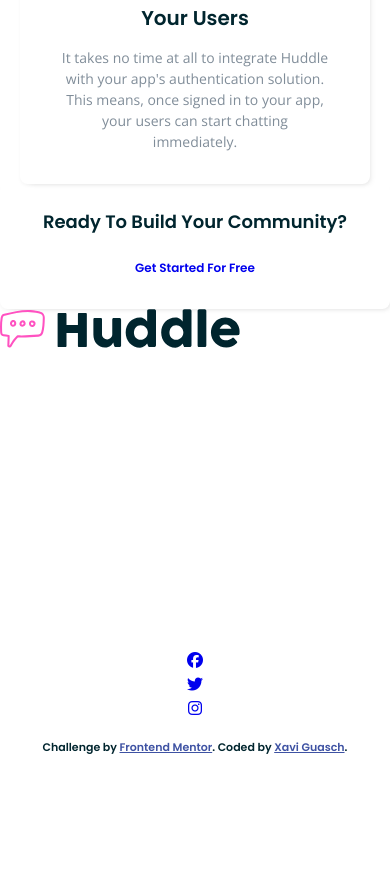
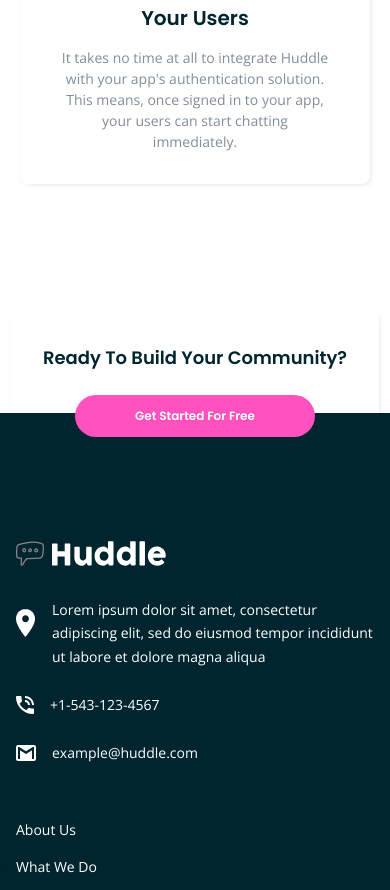
Before and after one commit to xaviguasch/huddle-landing-page-with-alternating-feature-blocks-frontendmentor-challenge-prac, a plain HTML site: page index.html in a window 390 px wide. Shown: the part 1981-2871 px from the top of the page. Before the commit the page ends 2737 px from the top, so only its background shows below. Drawn offline with nearby package versions, Linux system fonts and the light colour scheme.

Commit message:
finished mobile version, pending adjustments

```diff
--- a/index.html
+++ b/index.html
@@ -87,9 +87,9 @@
             </div>
           </div>
         </section>
-        <section class="cta-section card">
+        <section class="cta-section">
           <h2 class="medium-title">Ready To Build Your Community?</h2>
-          <a href="#" class="btn btn--cta">Get Started For Free</a>
+          <a href="#" class="btn btn--hero">Get Started For Free</a>
         </section>
       </main>
 
@@ -102,7 +102,11 @@
 
             <div class="contact__medium">
               <div class="contact__icon">
-                <img src="./images/icon-location.svg" alt="" class="contact-icon-img" />
+                <img
+                  src="./images/icon-location.svg"
+                  alt=""
+                  class="contact-icon-img contact-icon-img--location"
+                />
               </div>
               <p class="contact__text">
                 Lorem ipsum dolor sit amet, consectetur adipiscing elit, sed do eiusmod
@@ -116,6 +120,7 @@
               </div>
               <p class="contact__text">+1-543-123-4567</p>
             </div>
+
             <div class="contact__medium">
               <div class="contact__icon">
                 <img src="./images/icon-email.svg" alt="" class="contact-icon-img" />
@@ -123,6 +128,7 @@
               <p class="contact__text">example@huddle.com</p>
             </div>
           </div>
+
           <div class="links">
             <div class="links__a">
               <ul>
@@ -156,7 +162,7 @@
               <ul>
                 <li>
                   <a class="social-link" href="#">
-                    <i class="fab fa-facebook"></i>
+                    <i class="fab fa-facebook-f"></i>
                   </a>
                 </li>
                 <li>
--- a/style.css
+++ b/style.css
@@ -101,6 +101,8 @@
 .contact__text {
   font-size: var(--fs-14);
   color: var(--clr-white);
+  font-family: var(--ff-secondary);
+  line-height: 1.7;
 }
 
 .footer__link {
@@ -233,6 +235,99 @@
   margin-top: 1em;
 }
 
+.cta-section {
+  padding: 2.5em 0.7em;
+  margin: 7.5em 0.7em -4em;
+  border-radius: 1em;
+  box-shadow: rgba(0, 0, 0, 0.1) 5px 4px 6px -5px, rgba(0, 0, 0, 0.06) 0px 2px 4px -1px;
+}
+
+.footer {
+  background: var(--clr-very-dark-cyan);
+  padding: 8em 1em 1em;
+}
+
+.footer .logo-img {
+  filter: invert(100%) sepia(100%) saturate(0%) hue-rotate(288deg) brightness(102%)
+    contrast(102%);
+  width: 150px;
+  margin-bottom: 2em;
+}
+
+.contact-info {
+  text-align: left;
+}
+
+.contact__medium {
+  display: flex;
+  justify-content: flex-start;
+  align-items: center;
+  gap: 1em;
+
+  margin-top: 1.5em;
+}
+
+.contact-icon-img--location {
+  width: 50px;
+  margin-top: -1.25em;
+}
+
+.links {
+  margin-top: 2.5em;
+}
+
+.links__a,
+.links__b {
+  text-align: left;
+}
+
+.footer__link {
+  display: inline-block;
+  margin-top: 1em;
+}
+
+.footer__link:hover,
+.footer__link:focus {
+  text-decoration: underline;
+}
+
+.socials-and-copyright {
+  margin-top: 1.5em;
+}
+
+.socials ul {
+  display: flex;
+  flex-direction: row;
+  justify-content: center;
+  align-items: center;
+  gap: 0.9em;
+}
+
+.fab {
+  font-size: var(--fs-20);
+  color: var(--clr-white);
+  border: 1px solid var(--clr-white);
+  padding: 0.5em 0.5em;
+  border-radius: 50%;
+}
+
+.copyright {
+  margin-top: 1.5em;
+}
+
+.signature {
+  margin-top: 3em;
+  color: var(--clr-white);
+}
+
+.attribution {
+  font-size: 11px;
+  text-align: center;
+}
+.attribution a {
+  color: hsl(228, 45%, 44%);
+}
+
 /* ================== */
 /* ================== */
 /* ================== */
@@ -242,11 +337,3 @@
 /* ================== */
 /* ================== */
 /* ================== */
-
-.attribution {
-  font-size: 11px;
-  text-align: center;
-}
-.attribution a {
-  color: hsl(228, 45%, 44%);
-}
```
